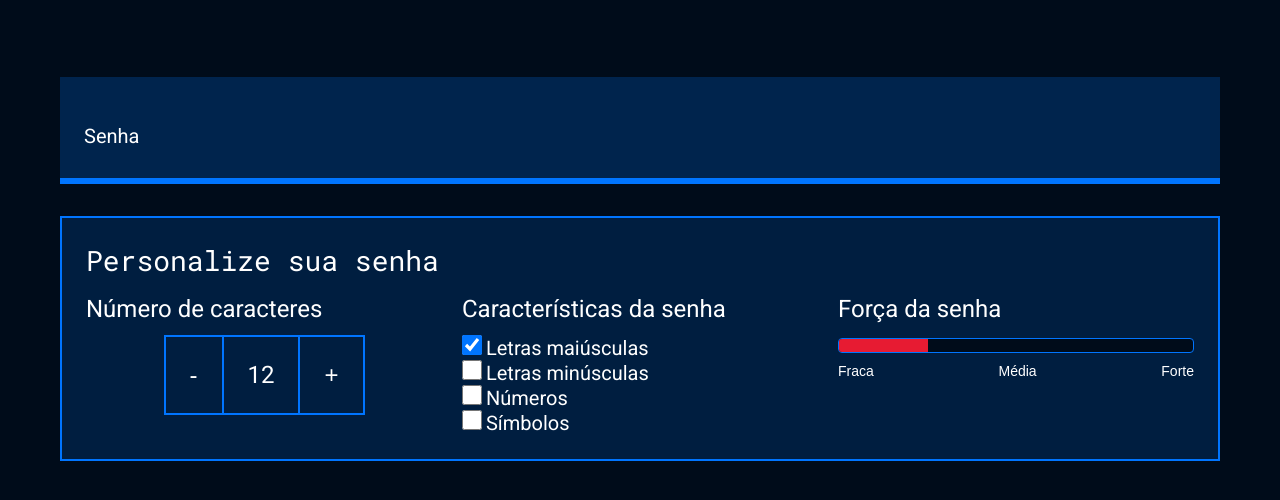
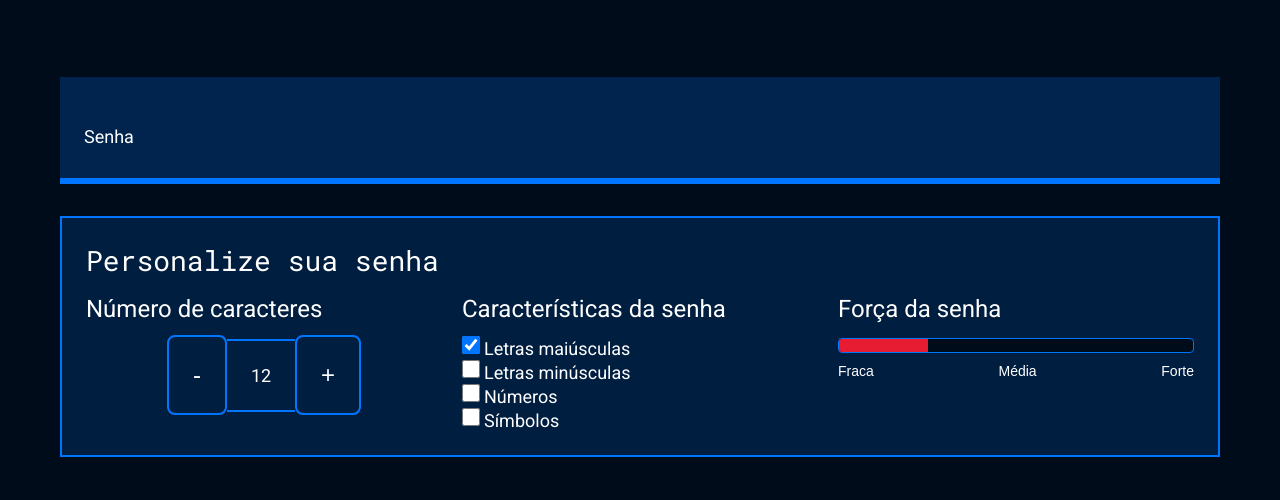
Before and after one commit to Danielvalim/gerador-de-senhas, a plain HTML site: page index.html in a window 1280 px wide. Shown: the part 196-696 px from the top of the page. Drawn offline with Linux system fonts and the light colour scheme; a script that the page names is missing.

Commit message:
Add files via upload

```diff
--- a/style.css
+++ b/style.css
@@ -110,6 +110,8 @@ body {
     font-size: 24px;
     cursor: pointer;
     transition: background-color 0.2s, color 0.2s;
+    border-radius: 8px;
+
 }
 
 .parametro-senha__botao:hover {
@@ -123,17 +125,17 @@ body {
     border-top: 2px solid var(--borda);
     border-bottom: 2px solid var(--borda);
     margin: 0;
-    font-size: 24px;
+    font-size: 18px;
 }
 
 
 label {
-    font-size: 20px;
+    font-size: 18px;
     cursor: pointer;
 }
 
 .checkbox {
-    width: 20px;
+    width: 18px;
     height: 20px;
     cursor: pointer;
 }
@@ -188,3 +190,8 @@ label {
         gap: 20px;
     }
 }
+
+/* Quando o mouse passar por cima do botão... */
+.parametro-senha__botao:hover {
+    background-color: var(--branco)
+}
```
Also changed, not shown: 1 other file.
